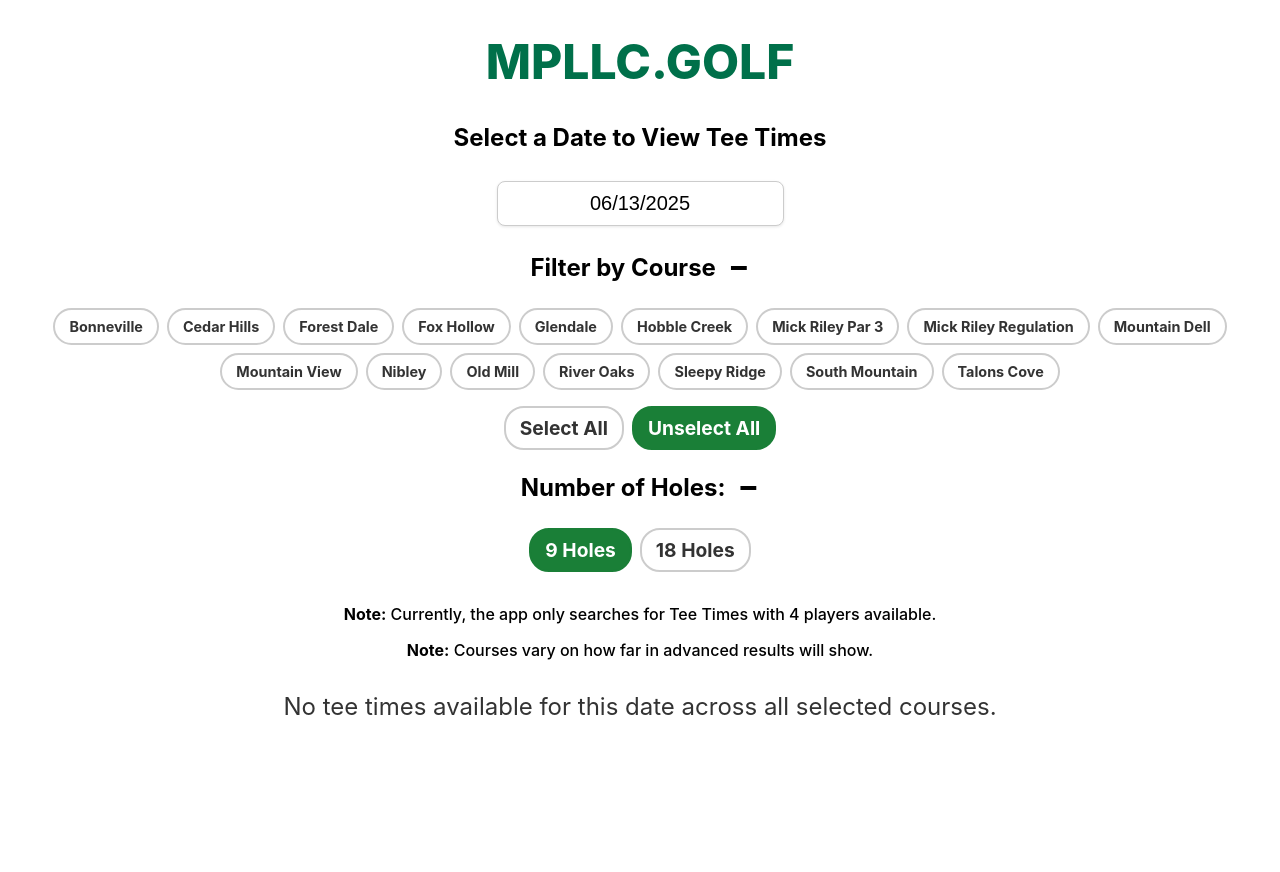
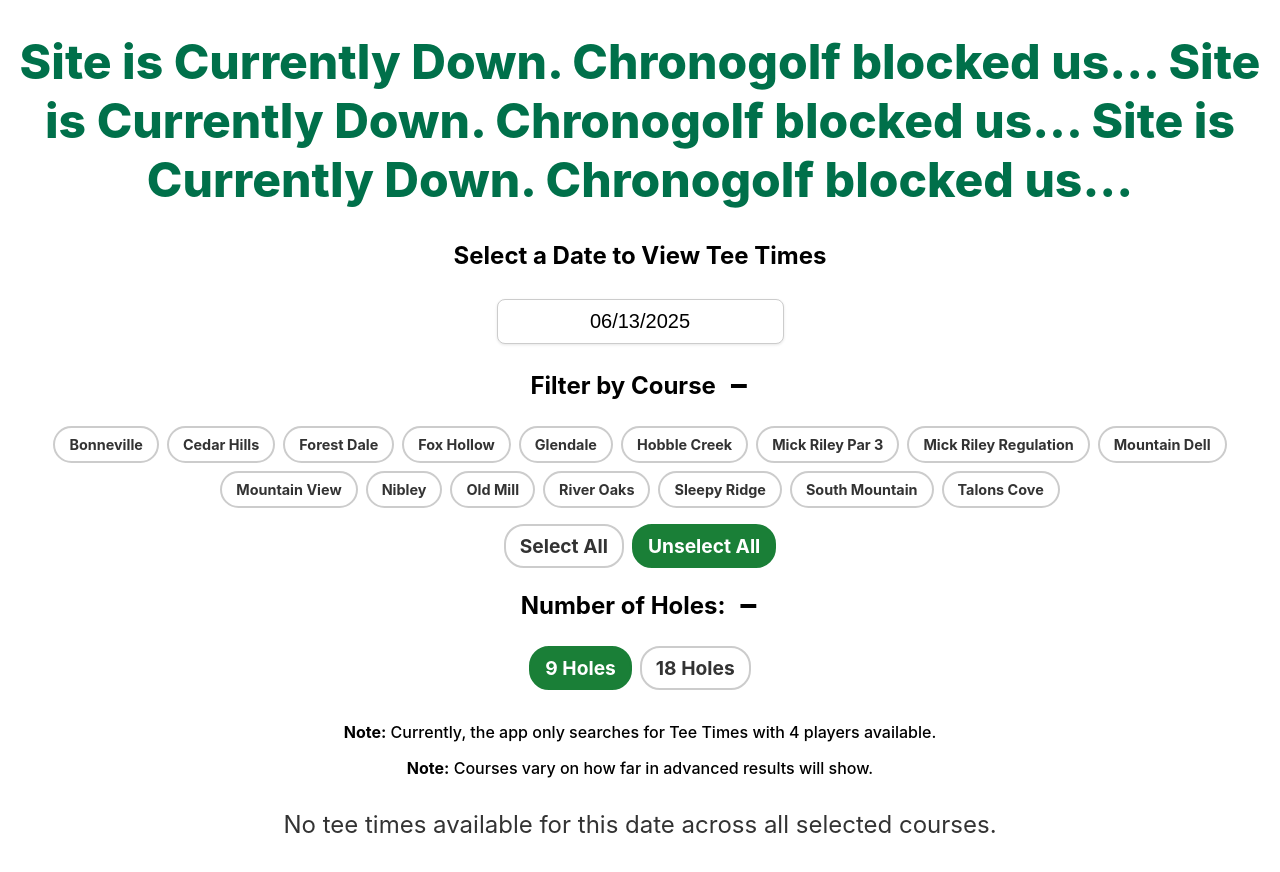
Before and after one commit to Sethlimlee/mpllc2, a React (Create React App) app: page / in a window 1280 px wide. Shown: the top 872 px of the page. Before the commit the page ends 800 px from the top, so only its background shows below. Built offline with nearby package versions, Linux system fonts and the light colour scheme.

Commit message:
dfgdfgdfg

```diff
--- a/src/App.js
+++ b/src/App.js
@@ -275,7 +275,7 @@
   return (
     <div>
       <div className="header">
-        <h1 className="title-green">MPLLC.GOLF</h1>
+        <h1 className="title-green">Site is Currently Down. Chronogolf blocked us... Site is Currently Down. Chronogolf blocked us... Site is Currently Down. Chronogolf blocked us...</h1>
         Select a Date to View Tee Times
 
         {/* Wrap DatePicker with a container for margin */}
```
